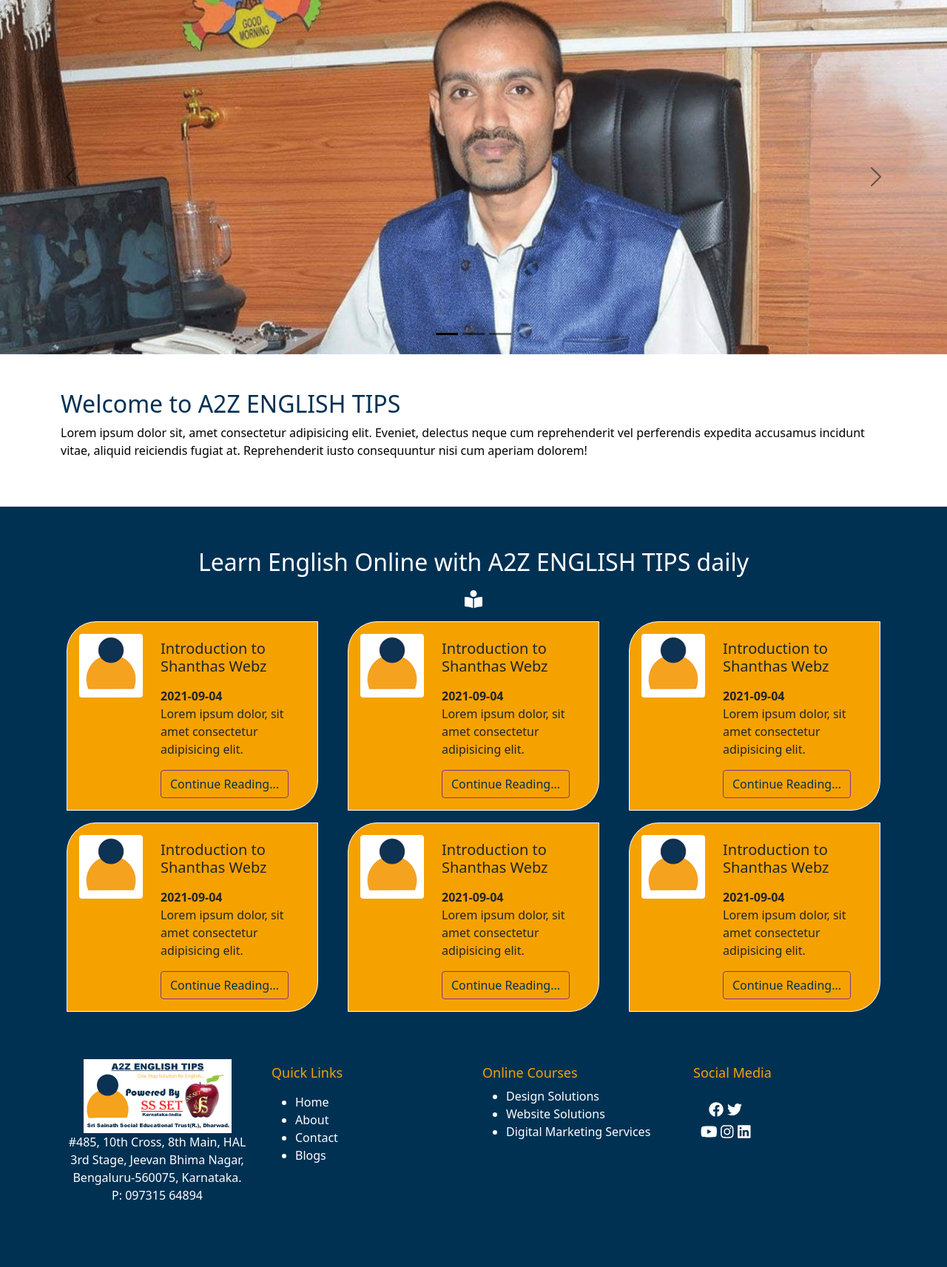
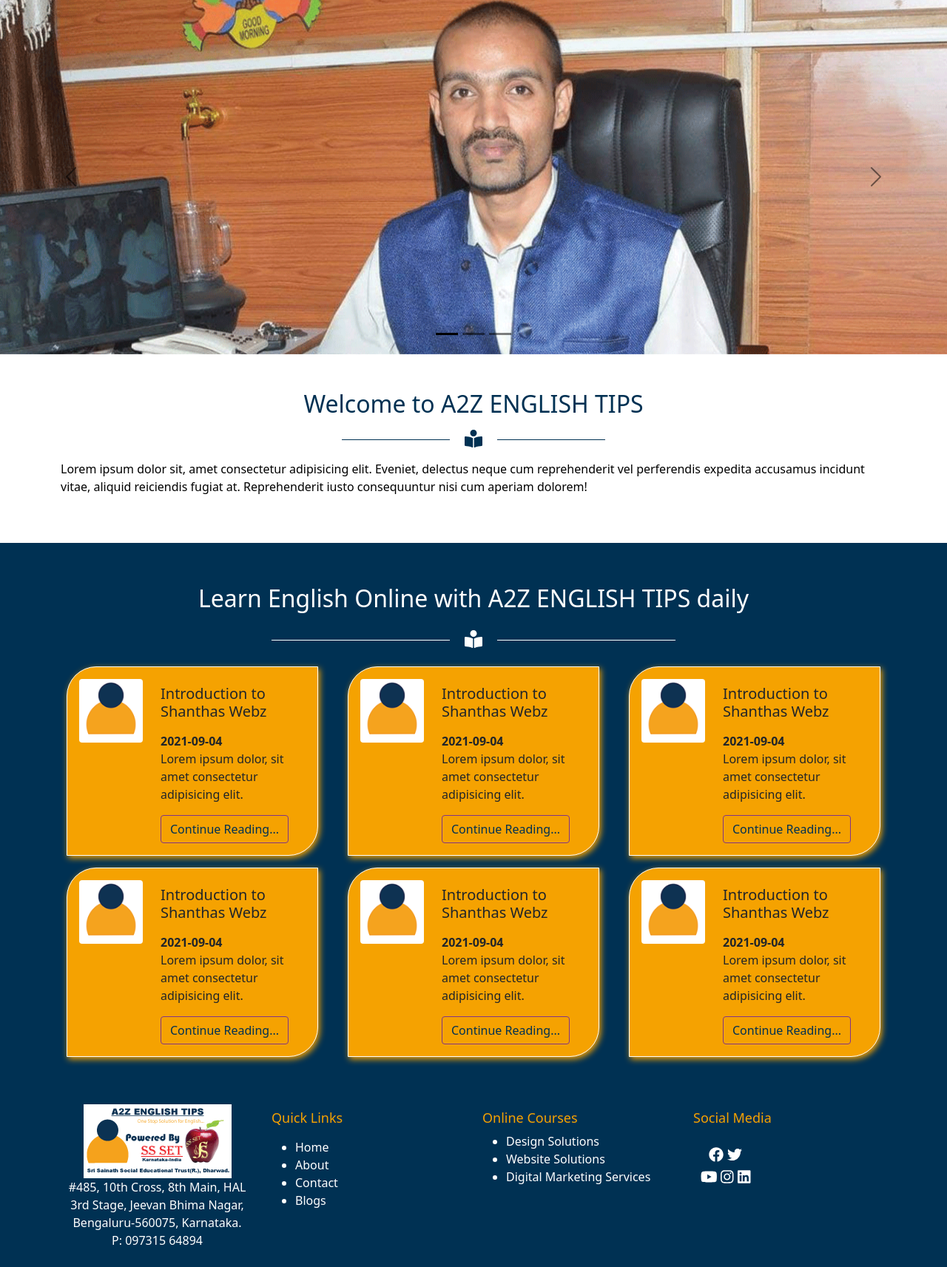
Before and after one commit to kotreshrnaik/a2zenglish, a CodeIgniter 4 app: the page made by app/Views/home_view.php in a window 1280 px wide. Shown: the part 159-1872 px from the top of the page at 74% size. Before the commit the page ends 1781 px from the top, so only its background shows below. Run offline with PHP 8.4 and a stand-in for CodeIgniter, Linux system fonts and the light colour scheme; the template is opened without the code that fills it, so the values that code supplies are empty; some libraries are stand-ins or nearby versions.

Commit message:
book read icon css change using mixin (book reader icon)

```diff
--- a/app/Views/home_view.php
+++ b/app/Views/home_view.php
@@ -39,7 +39,16 @@
         <div class="row">
             <div class="col-md-12">
 
-                <h2>Welcome to A2Z ENGLISH TIPS</h2>
+                <h2 class="text-center">Welcome to A2Z ENGLISH TIPS</h2>
+                <div class="row">
+                    <div class="col-md-4"></div>
+                    <div class="col-md-4">
+                        <h4 class="side-line text-center">
+                            <span class="line"><i class="fas fa-book-reader"></i></span>
+                        </h4>
+                    </div>
+                    <div class="col-md-4"></div>
+                </div>
                 <P>Lorem ipsum dolor sit, amet consectetur adipisicing elit. Eveniet, delectus neque cum reprehenderit vel perferendis expedita accusamus incidunt vitae, aliquid reiciendis fugiat at. Reprehenderit iusto consequuntur nisi cum aperiam dolorem!</P>
             </div>
         </div>
@@ -52,13 +61,13 @@
     <div class="container">
         <h2 class="text-center pt-2 pb-2"> Learn English Online with A2Z ENGLISH TIPS daily </h2>
         <div class="row">
-            <div class="col-md-4"></div>
-            <div class="col-md-4">
+            <div class="col-md-3"></div>
+            <div class="col-md-6">
                 <h4 class="side-line text-center">
                     <span class="line"><i class="fas fa-book-reader"></i></span>
                 </h4>
             </div>
-            <div class="col-md-4"></div>
+            <div class="col-md-3"></div>
         </div>
         <div class="row">
 
```
Also changed, not shown: public/assets/scss/style.css, public/assets/scss/style.scss.
